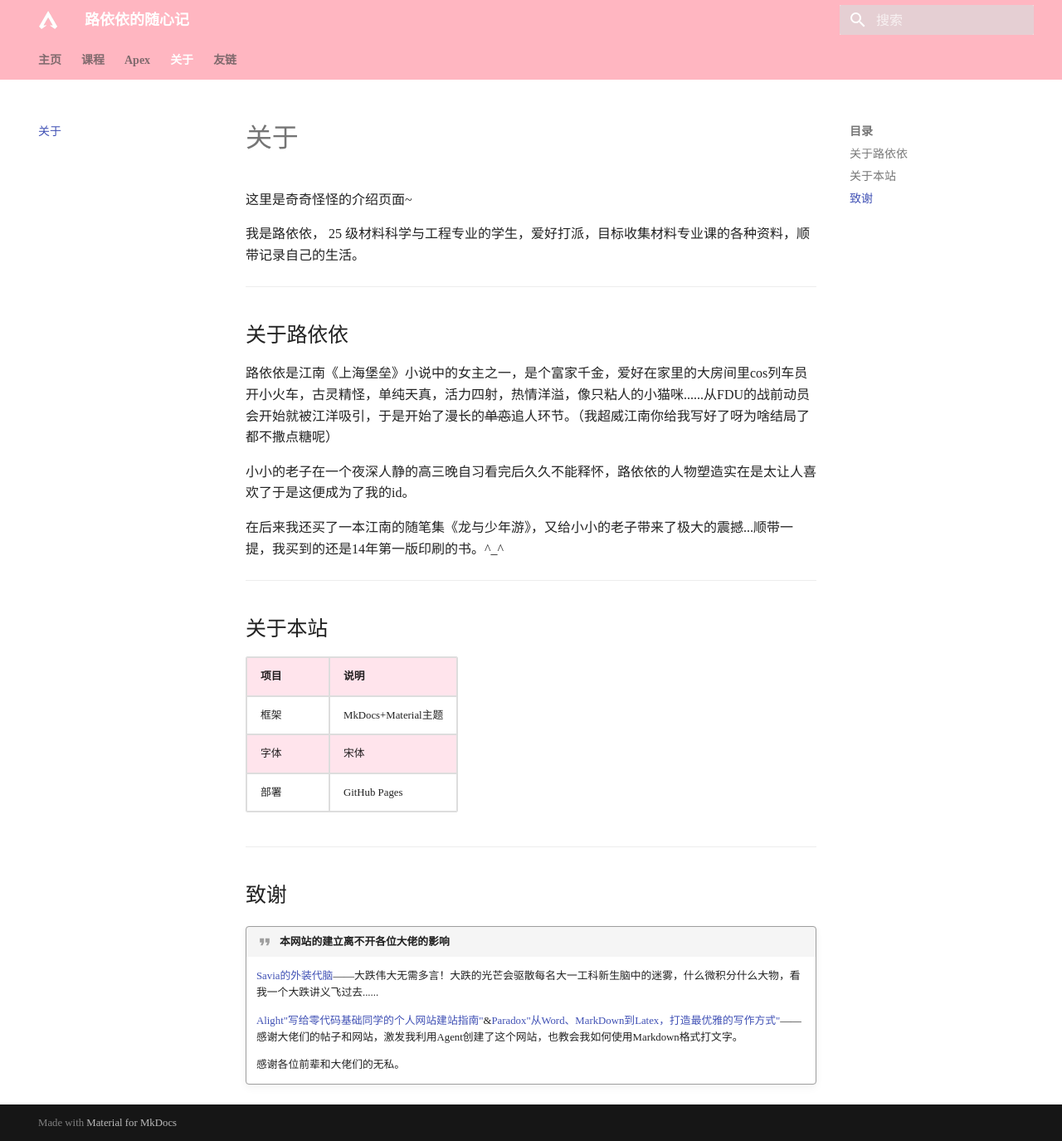
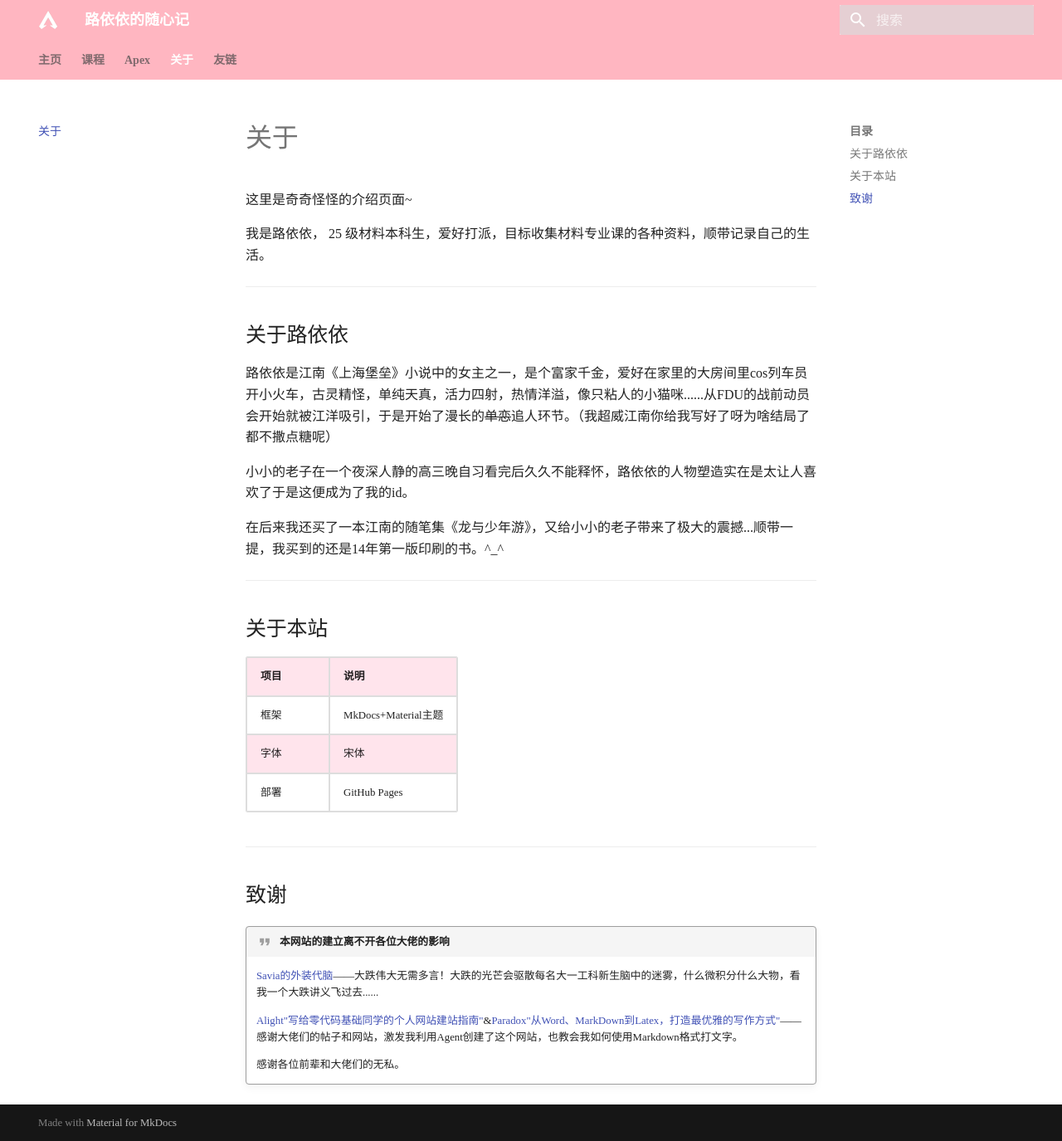
Before and after one commit to Luyiyi2858/Luyiyi2858.github.io, an MkDocs documentation site: the page built from docs/about/index.md, in a window 1280 px wide and 1375 px high. Shown: the whole window at 83% size. Built offline with MkDocs 1.6.1 and Material for MkDocs 9.7.7, drawn with Linux system fonts in a browser that asks for light colours.

Commit message:
更新关于页面

```diff
--- a/docs/about/index.md
+++ b/docs/about/index.md
@@ -2,7 +2,7 @@
 
 这里是奇奇怪怪的介绍页面~
 
-我是路依依， 25 级材料科学与工程专业的学生，爱好打派，目标收集材料专业课的各种资料，顺带记录自己的生活。
+我是路依依， 25 级材料本科生，爱好打派，目标收集材料专业课的各种资料，顺带记录自己的生活。
 
 ---
 
```
